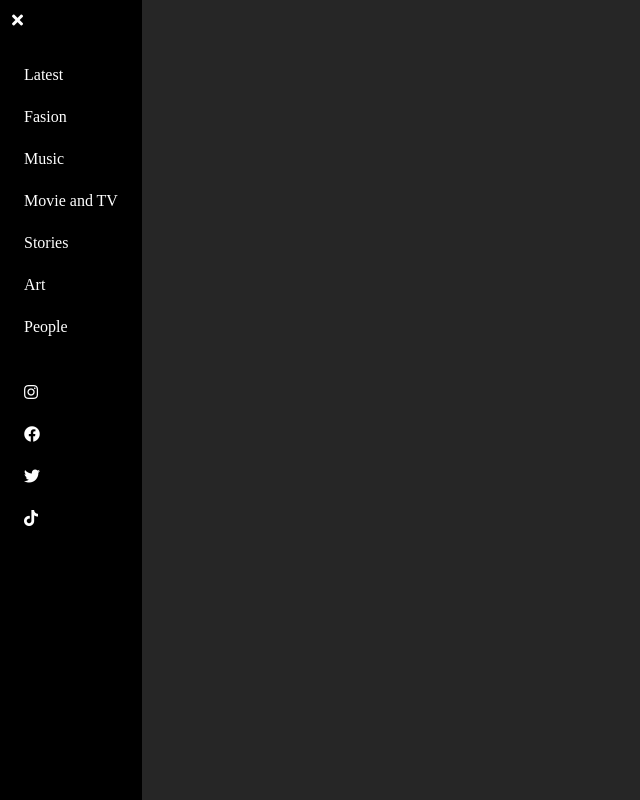
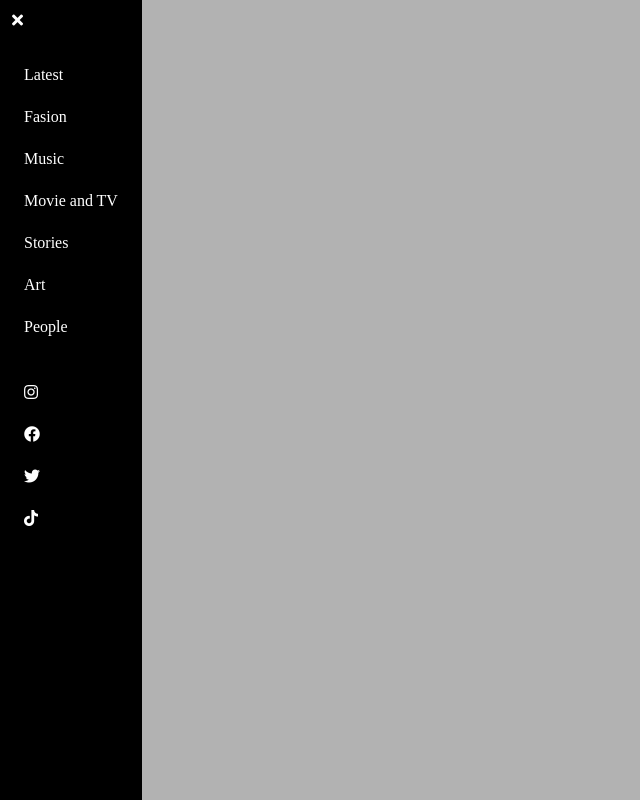
Before and after one commit to LaraKhil/hashmag, a plain HTML site: page index.html in a window 1280 px wide. Both pictures are taken after a click on the link "Open main menu". Shown: the whole page, without its empty margins (0-640 px from the left). Drawn offline with Linux system fonts and the light colour scheme.

Commit message:
fixed opacity

```diff
--- a/style.css
+++ b/style.css
@@ -95,7 +95,7 @@ header .row {
  top:0;
  width:100%;
  height:100%;
- z-index:998;
- background:rgba(0,0,0,.85);
+ z-index:996;
+ background: rgba(0,0,0, 0.30);
  cursor:default;
 }
```
